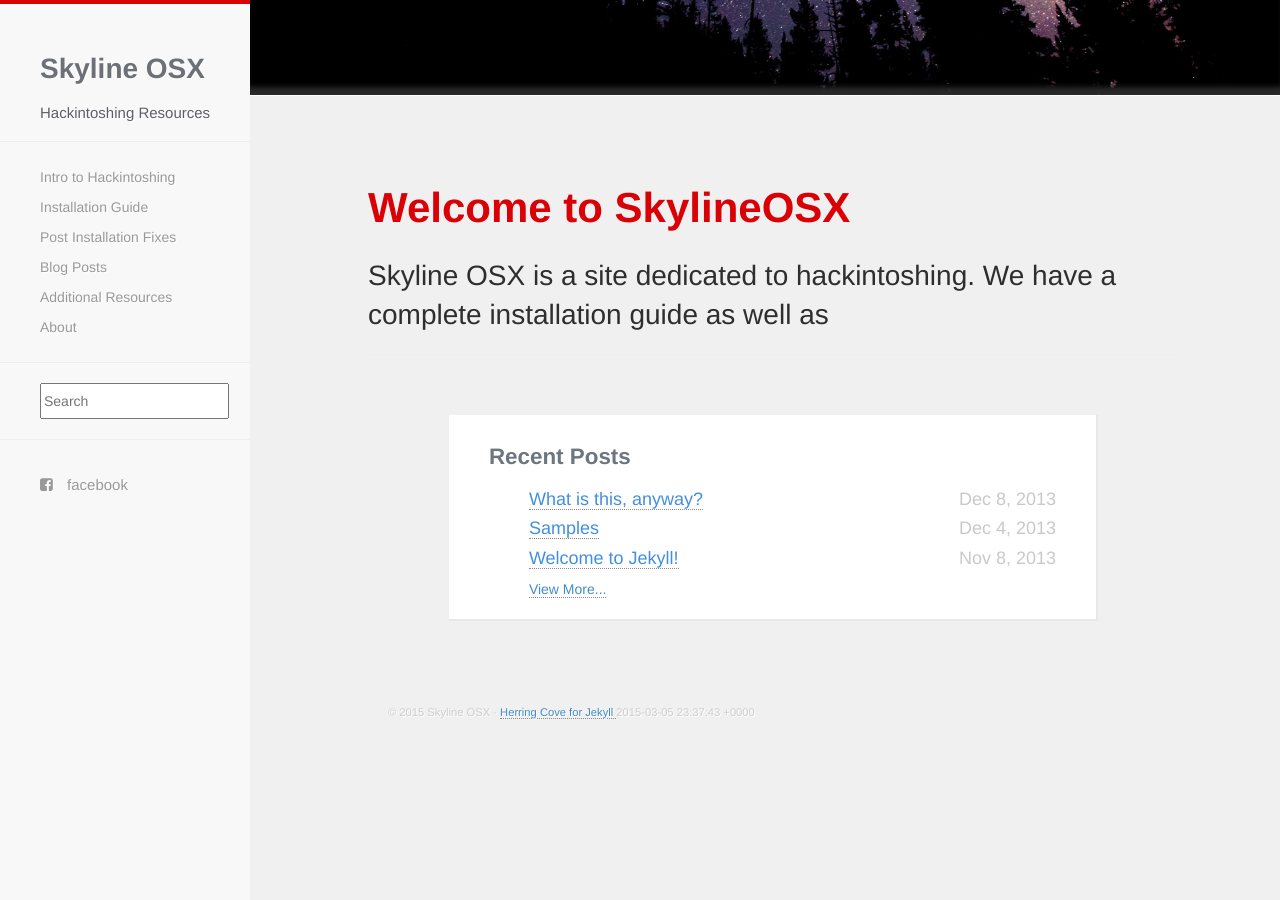
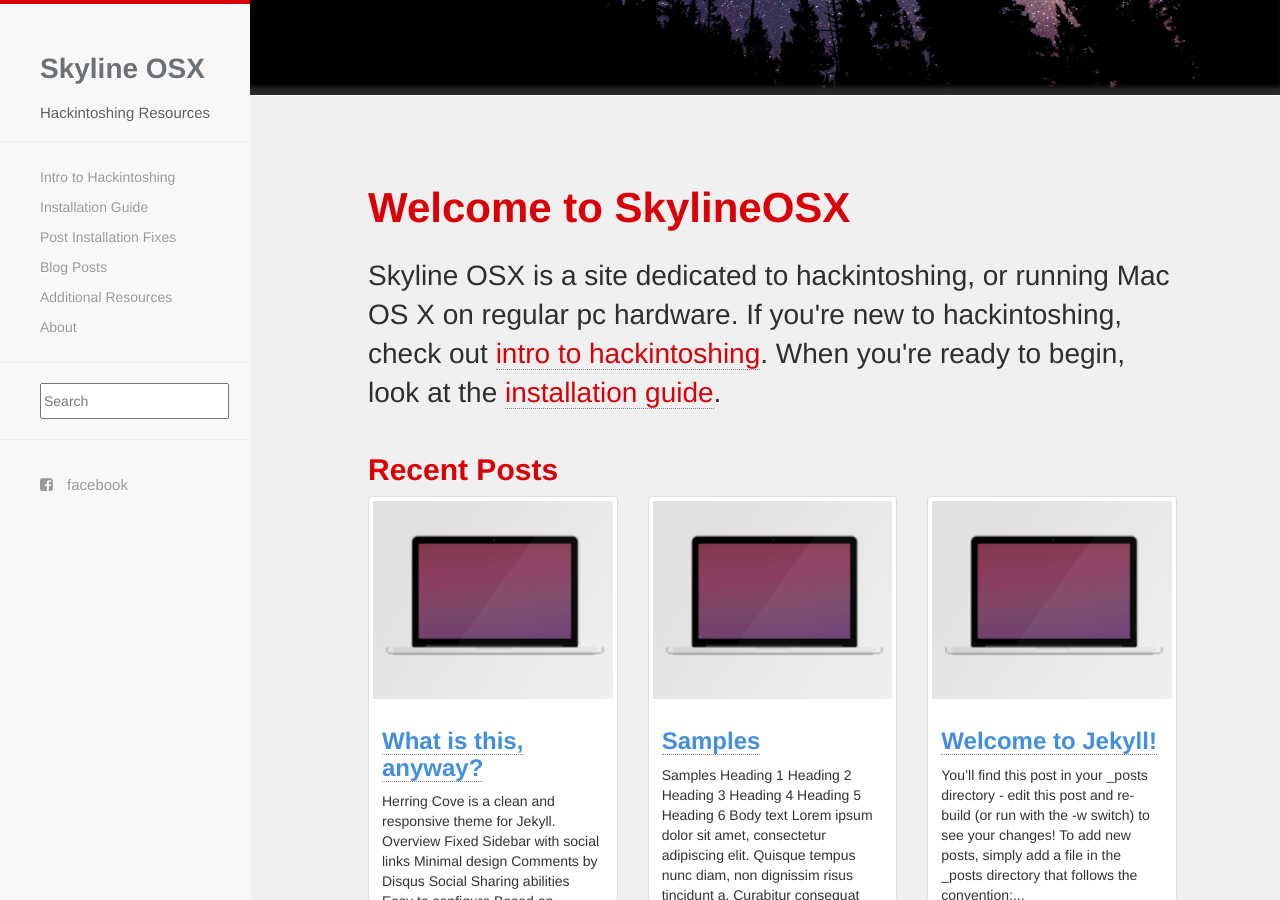
Before and after one commit to ianmcxa/skylineosx, a Jekyll site: the page built from index.html, in a window 1280 px wide and 900 px high, scrolled down 608 px. Built offline with Jekyll 4.4.1, drawn with Linux system fonts in a browser that asks for light colours; nearby versions of some CDN libraries; Markdown is read by kramdown in place of the engine named in the settings; before the commit the page ends 1333 px from its top, so only the background shows below that; some of the changed text lies outside the part shown.

Commit message:
Added new post preview on main page. Finished writing index message. Implemented default thumbnail.

```diff
--- a/_config.yml
+++ b/_config.yml
@@ -24,3 +24,7 @@
       type: "posts"
     values:
       layout: "post"
+  - scope:
+      path: ""
+    values:
+      thumbnail: "images/default_thumbnail.png"
--- a/_includes/greeting.html
+++ b/_includes/greeting.html
@@ -2,8 +2,6 @@
   <div class="container">
     <div id="welcome-greeting">
       <h1>Welcome to SkylineOSX</h1>
-      <h2>Skyline OSX is a site dedicated to hackintoshing. We have a complete installation guide as well as </h2>
+      <h2>Skyline OSX is a site dedicated to hackintoshing, or running Mac OS X on regular pc hardware. If you're new to hackintoshing, check out <a href="#">intro to hackintoshing</a>. When you're ready to begin, look at the <a href="#">installation guide</a>.</h2>
       <hr />
     </div>
-  </div>
-  <div class ="container">
--- a/index.html
+++ b/index.html
@@ -5,32 +5,20 @@
 {% include greeting.html %}
 
 {% if site.posts != empty %}
-<div class="recent-posts">
-  <h1>Recent Posts</h1>
-  {% for post in site.posts limit: 3 %}
-    {% if forloop.first %}
-      {% assign add_class = 'most-recent' %}
-    {% endif %}
-    <ul class="homepage-posts {{ add_class }}">
-      <li>
-        <span>
-          <h4>
-            <a href="{{ site.baseurl }}/{{ post.url }}">
-              {{ post.title }}
-            </a>
-            {{ fresh_tag }}
-            <time class="pull-right">
-              {{ post.date | date_to_string | date: "%b %-d, %Y"  }}
-            </time>
-          </h4>
-        </span>
-      </li>
-    </ul>
-    {% assign add_class = '' %}
-    {% assign fresh_tag = '' %}
-  {% endfor %}
-  <ul>
-    <a href="{{ site.baseurl }}/list.html">View More...</a>
-  </ul>
+<h2>Recent Posts</h2>
+<div class="row">
+{% for post in site.posts limit: 3 %}
+  <div class="col-sm-6 col-md-4">
+      <div class="thumbnail">
+            <img src="{{ post.thumbnail }}">
+	          <div class="caption">
+		          <h3><a href="{{post.url}}">{{ post.title }}</a></h3>
+			          <p>{{ post.content | strip_html | truncatewords:40}}</p>
+		  <a class="btn btn-default" href="{{ post.url }}">Read More</a>
+		  </div>
+      </div>
+      </div>
+{% endfor %}
 </div>
+<a class="btn btn-primary" style="float:right" href="/list.html">View All Posts <i class="fa fa-angle-right"></i></a>
 {% endif %}
```
Also changed, not shown: images/default_thumbnail.png (added), 1 other file.
